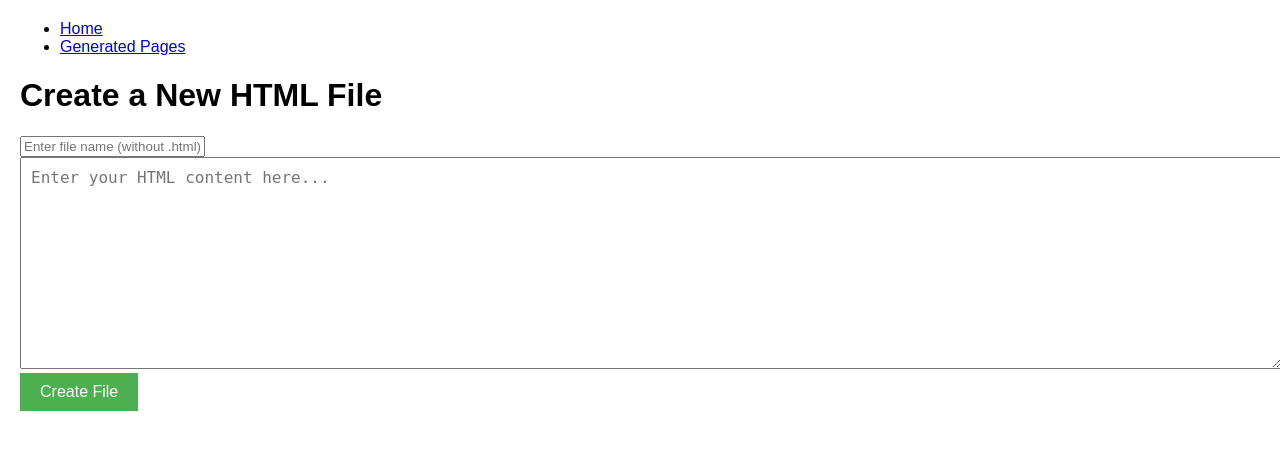
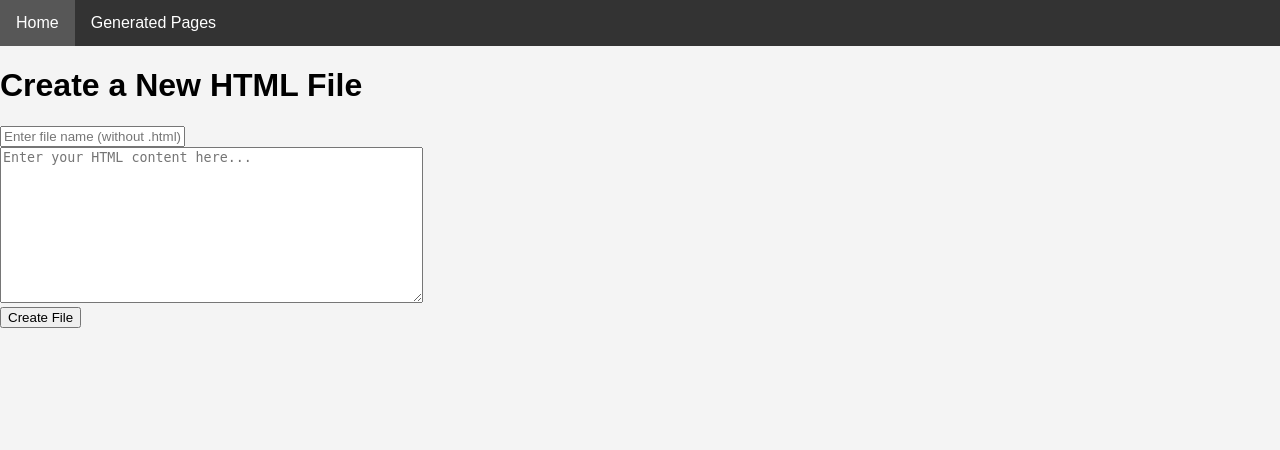
Before and after one commit to Sengkue/python-create-html, a Flask app: page / in a window 1280 px wide. Shown: the top 450 px of the page. Run offline with Flask 3, Linux system fonts and the light colour scheme; parts of the project's set-up code (start-up, migrations or seed data) failed here and were passed over.

Commit message:
commit 08/10/2024 10:03:48.12

```diff
--- a/static/styles.css
+++ b/static/styles.css
@@ -1,23 +1,97 @@
+/* General styling for body */
 body {
     font-family: Arial, sans-serif;
-    margin: 20px;
+    margin: 0;
+    padding: 0;
+    background-color: #f4f4f4;
 }
 
-textarea {
-    width: 100%;
-    padding: 10px;
-    font-size: 16px;
+/* Styling for the navigation bar */
+nav {
+    background-color: #333;
+    overflow: hidden;
 }
 
-button {
-    padding: 10px 20px;
-    font-size: 16px;
-    background-color: #4CAF50;
-    color: white;
-    border: none;
-    cursor: pointer;
+/* Styling for the links in the navigation bar */
+nav ul {
+    list-style-type: none;
+    margin: 0;
+    padding: 0;
 }
 
-button:hover {
-    background-color: #45a049;
+nav ul li {
+    float: left;
 }
+
+nav ul li a {
+    display: block;
+    color: white;
+    text-align: center;
+    padding: 14px 16px;
+    text-decoration: none;
+}
+
+nav ul li a:hover {
+    background-color: #575757;
+}
+
+/* Dropdown container */
+nav ul li.dropdown {
+    display: inline-block;
+}
+
+/* Dropdown button */
+nav ul li.dropdown .dropbtn {
+    display: block;
+    background-color: #333;
+    color: white;
+    padding: 14px 16px;
+    text-decoration: none;
+    border: none;
+}
+
+/* Change color of dropdown button on hover */
+nav ul li.dropdown:hover .dropbtn {
+    background-color: #575757;
+}
+
+/* Dropdown content (hidden by default) */
+nav ul li.dropdown .dropdown-content {
+    display: none;
+    position: absolute;
+    background-color: #f9f9f9;
+    min-width: 160px;
+    box-shadow: 0px 8px 16px 0px rgba(0,0,0,0.2);
+    z-index: 1;
+}
+
+/* Links inside the dropdown */
+nav ul li.dropdown .dropdown-content a {
+    color: black;
+    padding: 12px 16px;
+    text-decoration: none;
+    display: block;
+    text-align: left;
+}
+
+/* Change color of dropdown links on hover */
+nav ul li.dropdown .dropdown-content a:hover {
+    background-color: #f1f1f1;
+}
+
+/* Show the dropdown menu on hover */
+nav ul li.dropdown:hover .dropdown-content {
+    display: block;
+}
+
+/* Responsive adjustments */
+@media screen and (max-width: 600px) {
+    nav ul li {
+        float: none;
+    }
+
+    nav ul li a, nav ul li.dropdown .dropbtn {
+        text-align: left;
+        padding: 12px;
+    }
+}
```
